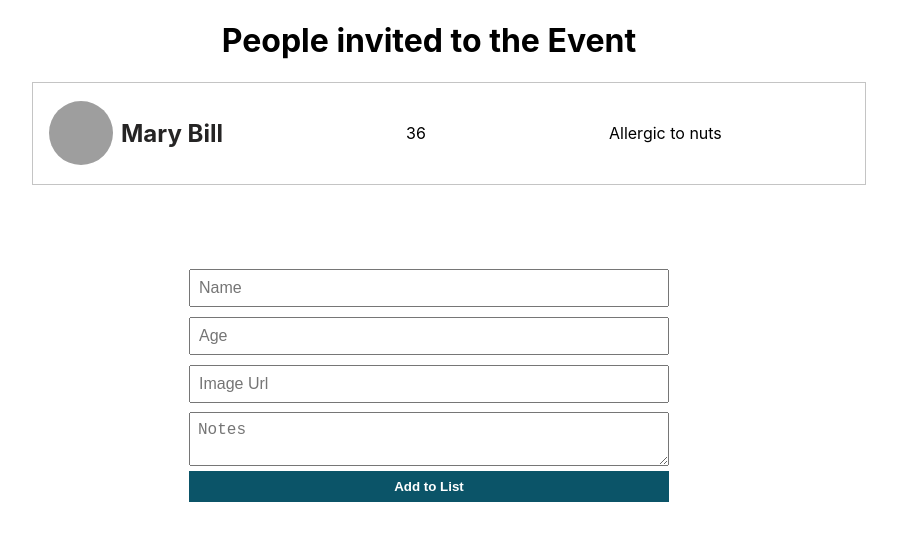
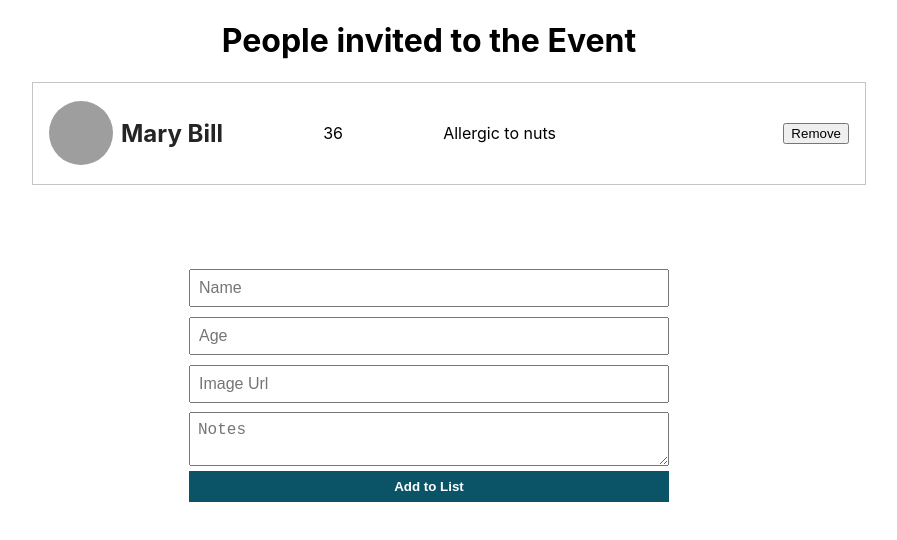
Before and after one commit to lauratro/react-with-typescript, a React (Create React App) app: page / in a window 1280 px wide. Shown: the top 540 px of the page, without its empty margins (211-1108 px from the left). Built offline with nearby package versions, Linux system fonts and the light colour scheme; grey boxes are pictures that could not be loaded.

Commit message:
Remove button added

```diff
--- a/src/App.tsx
+++ b/src/App.tsx
@@ -11,7 +11,9 @@ export interface IState{
     url: string
     note?: string
   }[] //defining an array of objects
+pers:string
 }
+
 function App() {
 
  const [people, setPeople]=useState<IState["people"] >([{
@@ -25,7 +27,7 @@ function App() {
   return (
     <div className="App">
      <h1>People invited to the Event</h1>
-      <List people={people} />
+      <List people={people} setPeople={setPeople}/>
       <AddToList people={people} setPeople={setPeople}/>
     </div>
   );
--- a/src/components/List.tsx
+++ b/src/components/List.tsx
@@ -1,5 +1,6 @@
 import React from 'react'
-import {IState as IProps} from "../App"
+import { IState as Props } from "../App"
+import RemoveButton from "../components/RemoveButton"
 //defining the type of the props
 /* interface IProps{
     people:{
@@ -9,7 +10,13 @@ import {IState as IProps} from "../App"
       note?: string
     }[] //defining an array of objects
   } */
-const List : React.FC<IProps> = ({people})=>{
+  interface IProps{
+    people: Props["people"],
+      setPeople: React.Dispatch<React.SetStateAction<Props["people"]>>
+
+}
+
+const List : React.FC<IProps> = ({people, setPeople})=>{
     const renderList = (): JSX.Element[]=>{
         return people.map(person=>{
          return(   <li className="List">
@@ -18,7 +25,8 @@ const List : React.FC<IProps> = ({people})=>{
                     <h2>{person.name}</h2>
                 </div>
                 <p>{person.age}</p>
-                <p className="List-note">{person.note}</p>
+             <p className="List-note">{person.note}</p>
+           <RemoveButton pers={person.name} people={people} setPeople={setPeople} />
             </li>
          )
         })
--- /dev/null
+++ b/src/components/RemoveButton.tsx
@@ -0,0 +1,25 @@
+import React, {useState} from 'react'
+import { IState as Props } from "../App"
+
+interface IProps{
+    people: Props["people"]
+setPeople: React.Dispatch<React.SetStateAction<Props["people"]>>
+    pers:IPers["pers"]
+}
+interface IPers{
+    pers:string
+}
+const RemoveButton: React.FC<IProps> = ({ people, setPeople, pers }) => {
+    console.log("pers", pers)
+    const handleRemoveItem = (e: React.MouseEvent<HTMLButtonElement, MouseEvent>) => {
+
+
+   setPeople(people.filter(item => item.name !== pers));
+  };
+    return (
+        <button onClick={handleRemoveItem}>
+            Remove
+        </button>
+    )
+}
+export default RemoveButton
```
